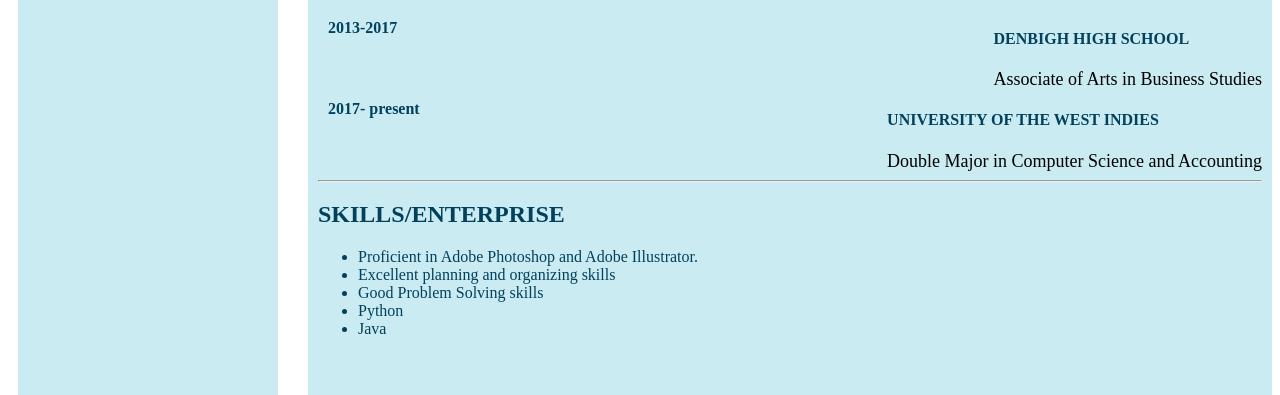
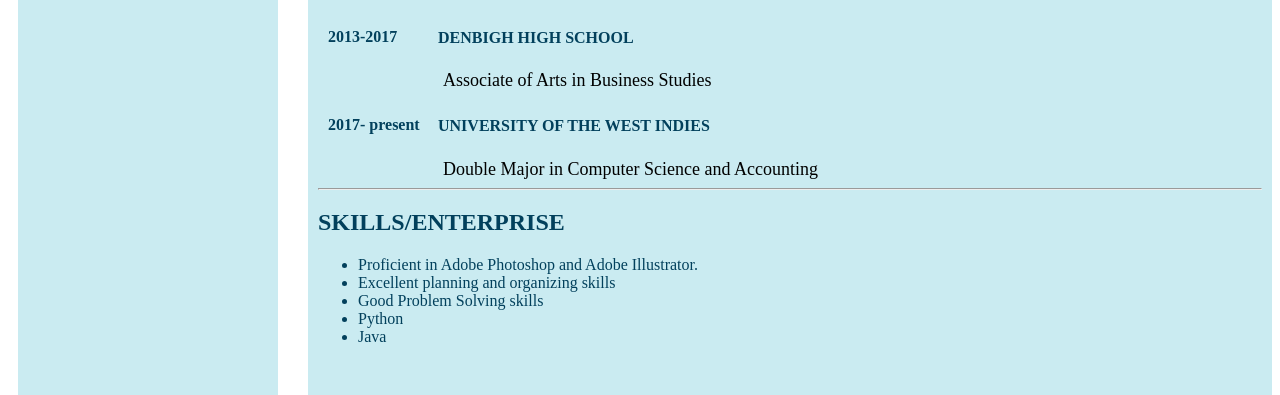
Before and after one commit to massem100/INFO2180, a plain HTML site: page index.html in a window 1280 px wide. Shown: the part 734-1129 px from the top of the page. Drawn offline with Linux system fonts and the light colour scheme.

Commit message:
Project 1 changed alignment

```diff
--- a/index.html
+++ b/index.html
@@ -7,7 +7,7 @@
     <meta charset="utf-8">
     <meta name="description content =" It all starts with a Resume" />
     <meta name="keywords" content="html, css" />
-    <meta name="author" content="Krystall Messam">
+
 
     <link rel="stylesheet" href="styles.css" />
 </head>
@@ -99,7 +99,7 @@
 
             <div class="flex-body">
                 <h4 class="date"> 2013-2017 </h4>
-                <div class="flex-details" id= "Flex-edu">
+                <div class="flex-details" >
                     <h4>DENBIGH HIGH SCHOOL</h4>
                     <p class="details">
                          Associate of Arts in Business Studies
@@ -107,9 +107,9 @@
                 </div>
             </div>
 
-            <div class="flex-body" id="Flex-edu">
+            <div class="flex-body">
                 <h4 class="date"> 2017- present </h4>
-                <div id="flex-details">
+                <div class="flex-details">
                     <h4>UNIVERSITY OF THE WEST INDIES</h4>
                     <p class="details">
                         Double Major in Computer Science and Accounting
--- a/styles.css
+++ b/styles.css
@@ -4,9 +4,7 @@
     color: white;
     padding: 30px;
     height: 130px;
-    grid-area: header;
-
-}
+    grid-area: header;}
 
 .flex-container {
     margin: auto;
@@ -18,15 +16,15 @@
     width: 500px;
 }
 
-.flex-container,
-h1,
-h3 {
+.flex-container, h1, h3 {
     text-align: center;
 }
 
 p {
+    margin: 2px 0px 0px 5px;
     font-size: 18px;
     color: black;
+
 }
 
 a {
@@ -40,7 +38,7 @@ a {
 }
 
 .Side-Bar {
-    margin: 10px 0 0 10px;
+    margin: 10px 0px 0px 10px;
     grid-area: nav;
     background-color: #caebf1;
     height: 500px;
@@ -78,8 +76,6 @@ a {
 
 .Side-Bar .Contact #Photo {
     margin-top: 10px;
-    /* padding: 10px; */
-    /* position:relative; */
     width: 150px;
     height: 150px;
     border-radius: 50%;
@@ -96,49 +92,26 @@ a {
 }
 
 
-
 .flex-body{
-    margin: 0;
+    margin: 5px 0px 0px 10px;
     display: flex;
     flex-direction:row;
     text-align: left;
 
-    /* padding:5px; */
-    /* text-align:left; */
-
 }
 .flex-details {
-    margin: 0px;
+    margin: 0px 0px 0px 10px;
     display: flex;
     flex-direction: column;
     text-align: left;
 }
+
 .date{
-    margin: 10px;
-    flex:20%;
+    margin: 20px 0px 0px 0px ;
     text-align: left;
-
-}
-
-.details{
-    margin:0px;
-    flex: 80%;
-    text-align: left;
-
-
-}
-
-
+    /* height: 40px; */
+    min-width: 100px;
 
 
 
 }
-/*
-#Flex-edu{
-    margin:auto;
-    display:flex;
-    padding-right:510px;
-
-
-
-} */
```
